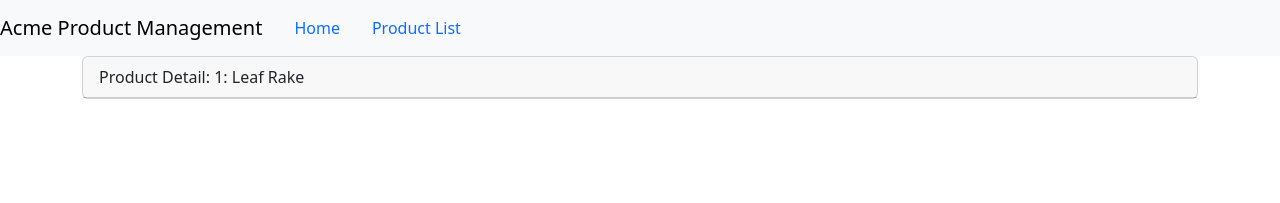
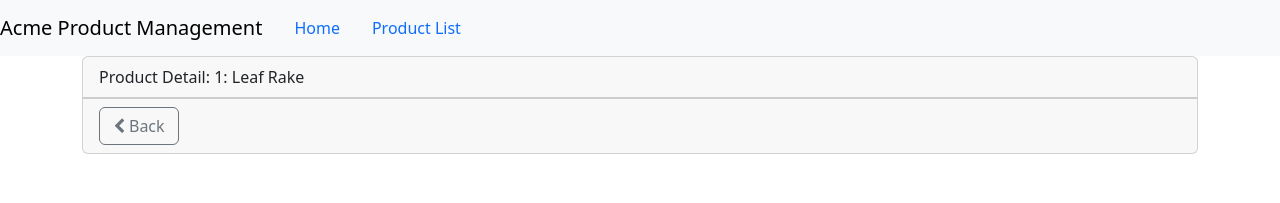
Before and after one commit to jdavid82/learning-angular2, an Angular app in the folder apm-new/: page /products/1 in a window 1280 px wide. Shown: the top 203 px of the page. Built offline with nearby package versions, Linux system fonts and the light colour scheme.

Commit message:
Activating a Route with code

```diff
--- a/apm-new/src/app/products/product-detail.component.html
+++ b/apm-new/src/app/products/product-detail.component.html
@@ -14,4 +14,13 @@
   <div class="card-header">
     {{ pageTitle + ": " + product?.productName }}
   </div>
+  <div class="card-footer">
+    <button
+      class="btn btn-outline-secondary"
+      style="width: 80px"
+      (click)="onBack()"
+    >
+      <i class="fa fa-chevron-left"></i> Back
+    </button>
+  </div>
 </div>
--- a/apm-new/src/app/products/product-detail.component.ts
+++ b/apm-new/src/app/products/product-detail.component.ts
@@ -1,5 +1,5 @@
 import { Component, OnInit } from '@angular/core';
-import { ActivatedRoute } from '@angular/router';
+import { ActivatedRoute, Router } from '@angular/router';
 import { IProduct } from './product';
 
 @Component({
@@ -11,7 +11,7 @@
   pageTitle: string = 'Product Detail';
   product: IProduct | undefined; // that single pipe means "or", so it's either an IProduct or an undefined (because we have to wait for the heep response to populate this property)
 
-  constructor(private route: ActivatedRoute) {}
+  constructor(private route: ActivatedRoute, private router: Router) {}
 
   ngOnInit(): void {
     const id = Number(this.route.snapshot.paramMap.get('id'));
@@ -28,4 +28,8 @@
       imageUrl: 'assets/images/leaf_rake.png',
     };
   }
+
+  onBack(): void {
+    this.router.navigate(['/products']);
+  }
 }
```
